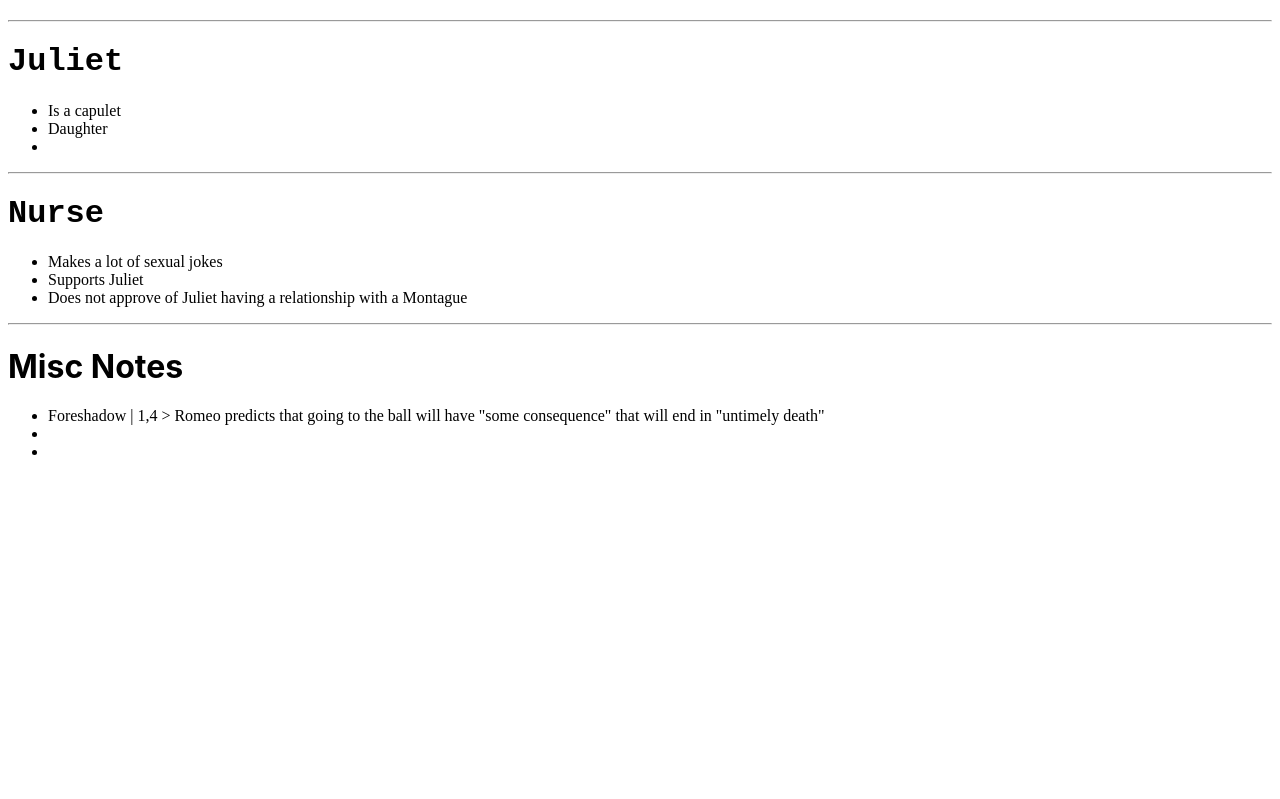
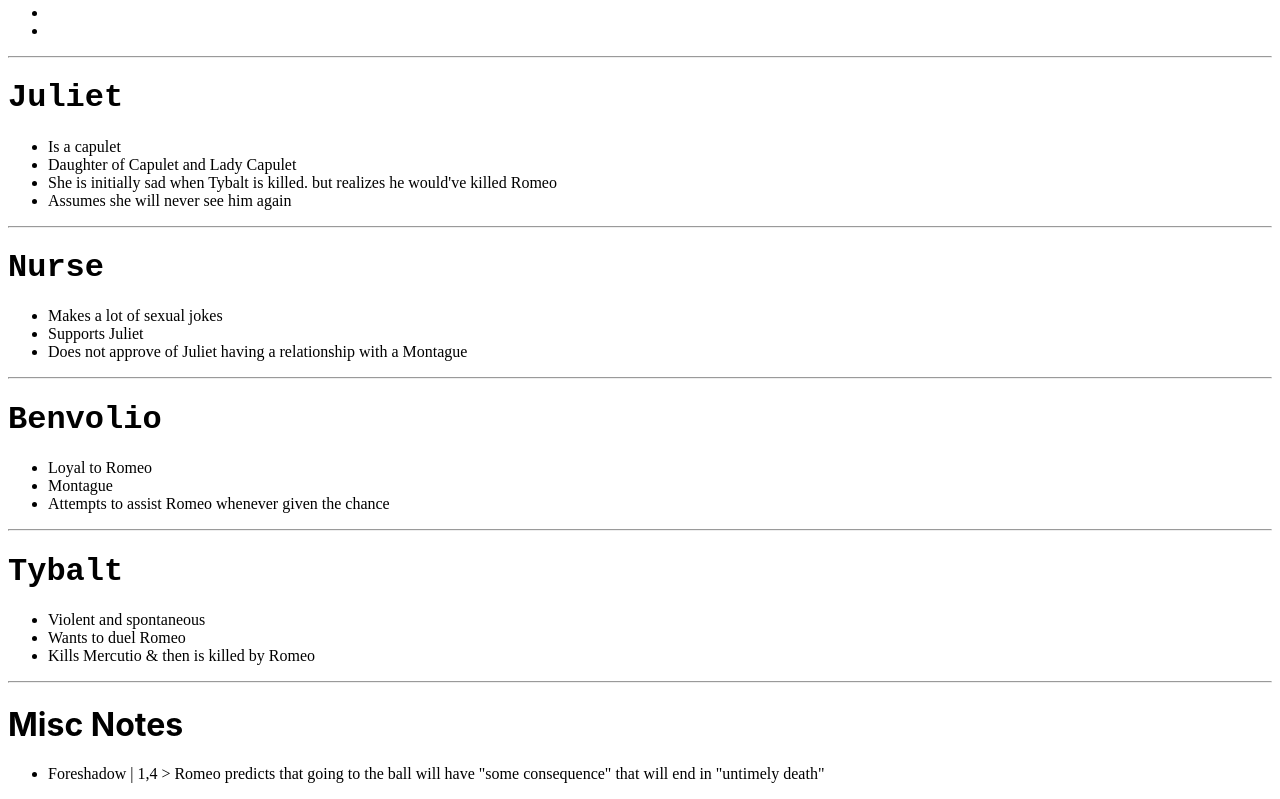
Before and after one commit to aslen42/r-j-school, a plain HTML site: page index.html in a window 1280 px wide. Shown: the part 460-1259 px from the top of the page. Before the commit the page ends 937 px from the top, so only its background shows below. Drawn offline with Linux system fonts and the light colour scheme.

Commit message:
Update index.html

```diff
--- a/index.html
+++ b/index.html
@@ -28,6 +28,8 @@
          <li><a href="#Romeo">Romeo</a></li>
          <li><a href="#Juliet">Juliet</a></li>
          <li><a href="#Nurse">Nurse</a></li>
+         <li><a href="#Tybalt">Tybalt</a></li>
+         <li><a href="#Benvolio">Benvolio</a></li>
          <li><a href="#Lady-Capulet">Lady Capulet</a></li>
          <li><a href="#External-Notes">Misc Notes</a></li>
      </ul>
@@ -49,8 +51,9 @@
              <h1 style="font-family:'Courier New', Courier, monospace">Juliet</h1>
              <ul>
                  <li>Is a capulet</li>
-                 <li>Daughter</li>
-                 <li></li>
+                 <li>Daughter of Capulet and Lady Capulet</li>
+                 <li>She is initially sad when Tybalt is killed. but realizes he would've killed Romeo</li>
+                 <li>Assumes she will never see him again</li>
              </ul>
          </div>
            <hr>
@@ -63,12 +66,29 @@
              </ul>
          </div>
            <hr>
+           <div id="Benvolio">
+                <h1 style="font-family:'Courier New', Courier, monospace;">Benvolio</h1>
+                <ul>
+                    <li>Loyal to Romeo</li>
+                    <li>Montague</li>
+                    <li>Attempts to assist Romeo whenever given the chance</li>
+                </ul>
+           </div>
+           <hr>
+           <div id="Tybalt">
+               <h1 style="font-family: 'Courier New', Courier, monospace;">Tybalt</h1>
+               <ul>
+                   <li>Violent and spontaneous</li>
+                   <li>Wants to duel Romeo</li>
+                   <li>Kills Mercutio & then is killed by Romeo</li>
+               </ul>
+           </div>
+           <hr>
          <div>
             <h1 style="font-family:-apple-system, BlinkMacSystemFont, 'Segoe UI', Roboto, Oxygen, Ubuntu, Cantarell, 'Open Sans', 'Helvetica Neue', sans-serif" id="External-Notes">Misc Notes</h1>
             <ul>
                 <li>Foreshadow | 1,4 > Romeo predicts that going to the ball will have "some consequence" that will end in "untimely death"</li>
-                <li></li>
-                <li></li>
+                <!-- FILL THIS -->
             </ul>
         </div>
      </div>
```
